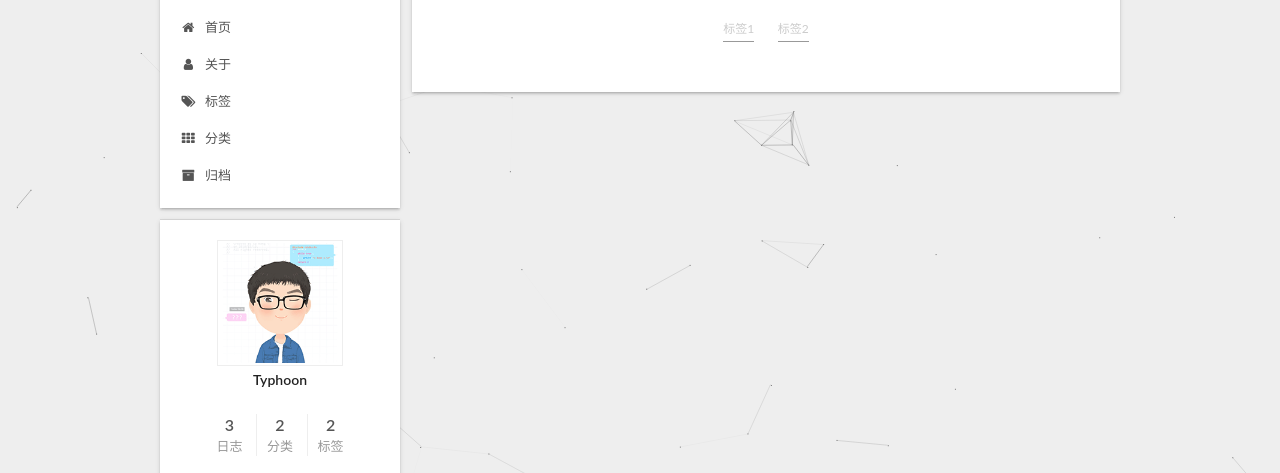
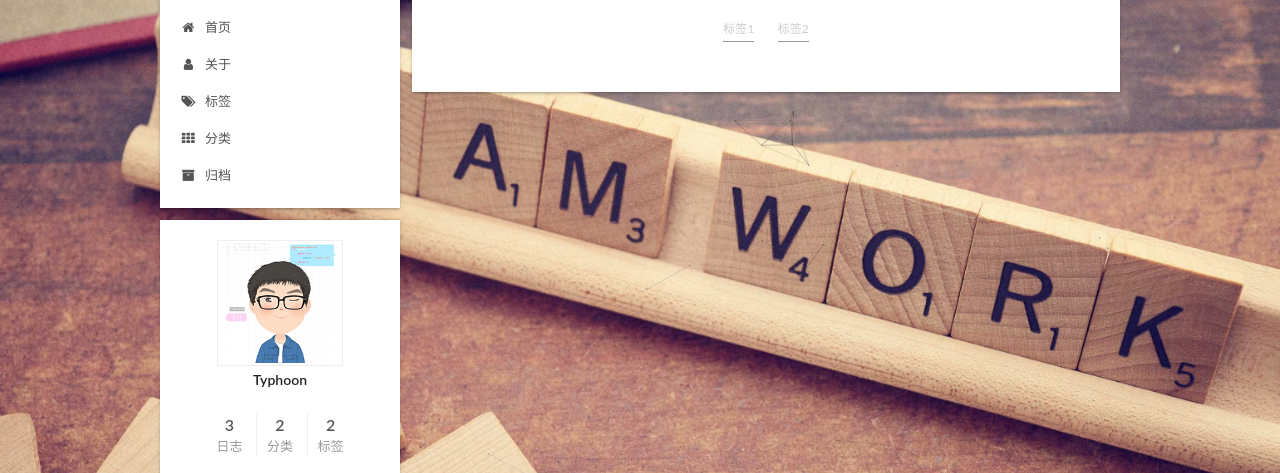
Before and after one commit to JustinZhangGIS/JustinZhangGIS, a plain HTML site: page tags/index.html in a window 1280 px wide. Shown: the part 100-573 px from the top of the page. Drawn offline with Linux system fonts and the light colour scheme.

Commit message:
Site updated: 2020-07-12 12:18:52

```diff
--- a/css/main.css
+++ b/css/main.css
@@ -1819,7 +1819,7 @@ pre .javascript .function {
   width: 4px;
   height: 4px;
   border-radius: 50%;
-  background: #1a2d67;
+  background: #21ffff;
 }
 .links-of-blogroll {
   font-size: 13px;
@@ -3117,3 +3117,10 @@ pre .javascript .function {
     margin: 8px 0 0;
   }
 }
+body {
+  background: url("/images/background-img.jpg");
+  background-repeat: no-repeat;
+  background-attachment: fixed;
+  background-position: center center;
+  background-size: cover;
+}
--- a/tags/index.html
+++ b/tags/index.html
@@ -56,10 +56,10 @@
   <link rel="apple-touch-icon" sizes="180x180" href="/images/apple-touch-icon-next.png?v=5.1.4">
 
 
-  <link rel="icon" type="image/png" sizes="32x32" href="/images/favicon-32x32-next.png?v=5.1.4">
+  <link rel="icon" type="image/png" sizes="32x32" href="/images/favicon-32x32.ico?v=5.1.4">
 
 
-  <link rel="icon" type="image/png" sizes="16x16" href="/images/favicon-16x16-next.png?v=5.1.4">
+  <link rel="icon" type="image/png" sizes="16x16" href="/images/favicon-16x16.ico?v=5.1.4">
 
 
   <link rel="mask-icon" href="/images/logo.svg?v=5.1.4" color="#222">
```
Also changed, not shown: 2020/07/09/article-title/index.html (+2 -2 lines), 2020/07/09/hello-world/index.html (+2 -2 lines), 2020/07/11/test/index.html (+2 -2 lines), about/index.html (+2 -2 lines), archives/2020/07/index.html (+2 -2 lines), archives/2020/index.html (+2 -2 lines), archives/index.html (+2 -2 lines), categories/index.html (+2 -2 lines), categories/技术/index.html (+2 -2 lines), categories/测试/index.html (+2 -2 lines), index.html (+2 -2 lines), tags/标签1/index.html (+2 -2 lines), tags/标签2/index.html (+2 -2 lines), images/background-img.jpg (added), 2 more files.
